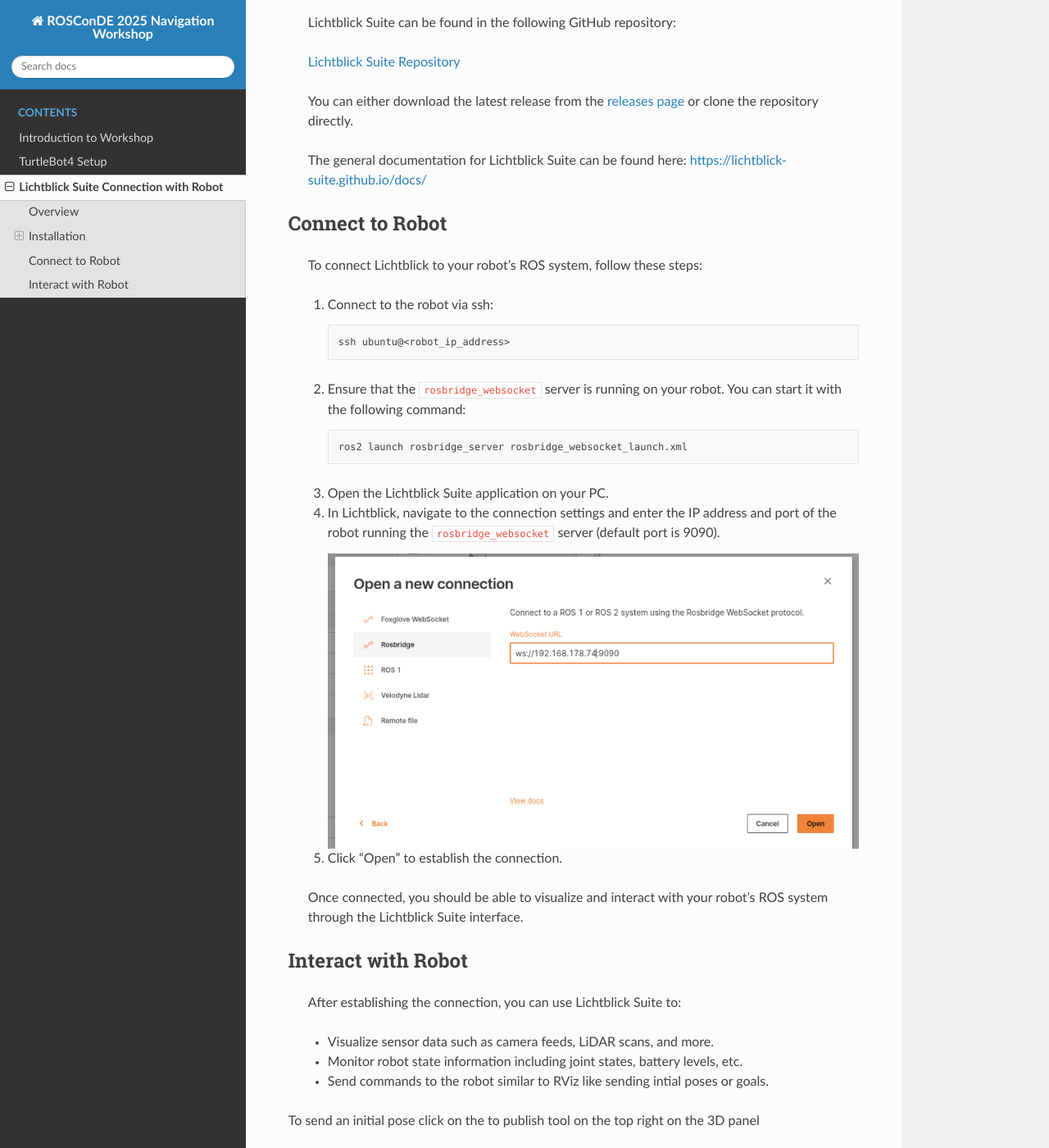
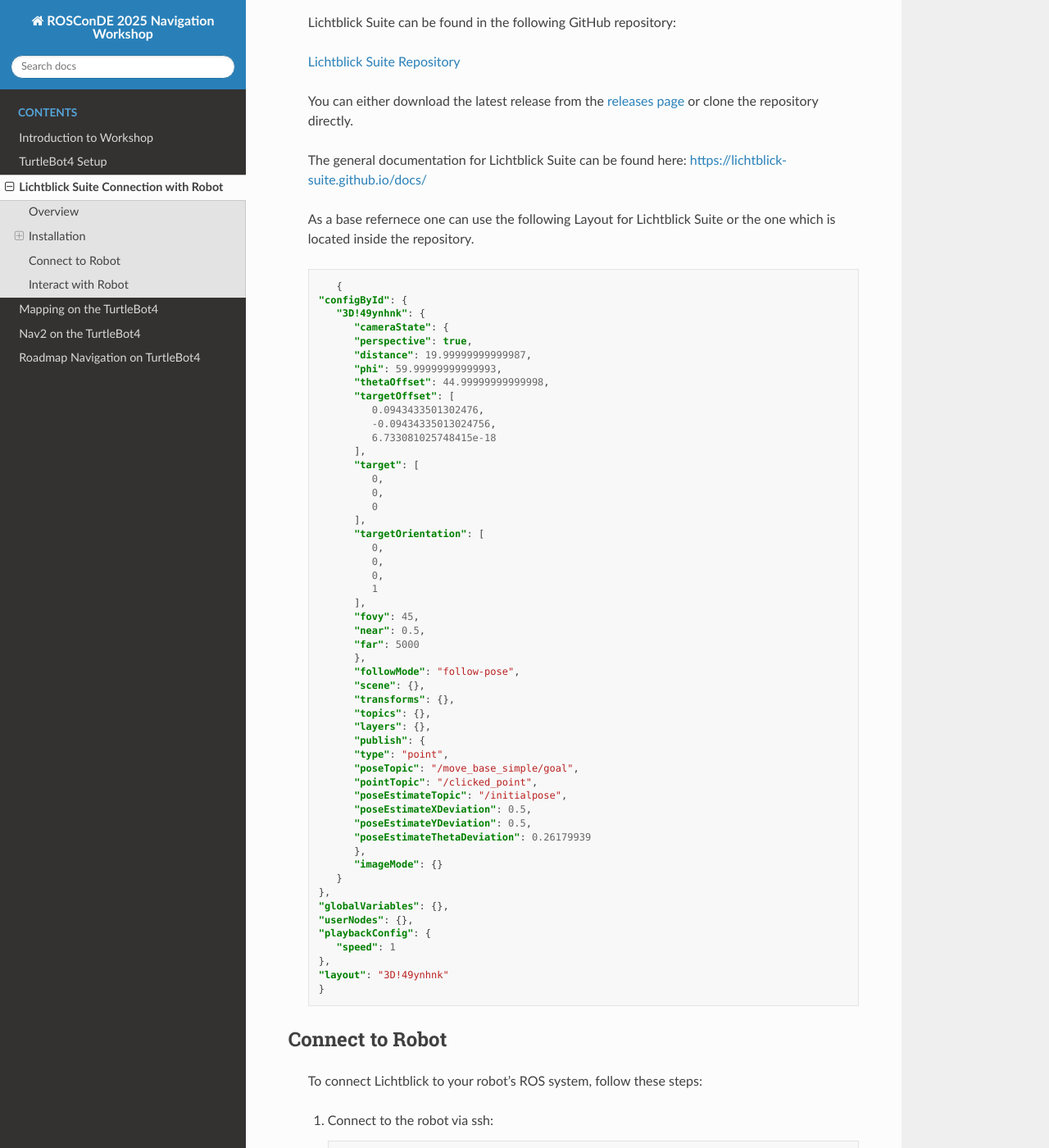
Before and after one commit to pschnattinger/roscon_de_2025_navigation_workshop, a Sphinx documentation site: the page built from docs/lichtblick/lichtblick.rst, in a window 1280 px wide and 1400 px high, scrolled down 788 px. Shown: the whole window at 82% size. Built offline with Sphinx 7.4.7 and the Read the Docs theme 3.1.0, drawn with Linux system fonts in a browser that asks for light colours.

Commit message:
docs: add more documentation

```diff
--- a/docs/index.rst
+++ b/docs/index.rst
@@ -19,3 +19,6 @@
    introduction/introduction
    turtlebot4/turtlebot4
    lichtblick/lichtblick
+   mapping/mapping
+   navigation/navigation
+   roadmap/roadmap
--- a/docs/introduction/introduction.rst
+++ b/docs/introduction/introduction.rst
@@ -13,3 +13,7 @@
 At NODE Robotics we were facing challenges especially with CycloneDDS and real hardware communication.
 
 Therefore Lichtblick Suitee provides a suitable alternative for monitoring and evaluating live robot data.
+
+The turtlebot4s are running ROS2 Jazzy with CycloneDDS as middleware.
+
+The workshop uses latest Nav2 features available in ROS2 Kilted. Therefore we will connect the base system with navigation running in docker containers.
--- a/docs/lichtblick/lichtblick.rst
+++ b/docs/lichtblick/lichtblick.rst
@@ -35,6 +35,63 @@
    You can either download the latest release from the `releases page <https://github.com/Lichtblick-Suite/lichtblick/releases>`_ or clone the repository directly.
 
    The general documentation for Lichtblick Suite can be found here: https://lichtblick-suite.github.io/docs/
+
+   As a base refernece one can use the following Layout for Lichtblick Suite or the one which is located inside the repository.
+
+   .. code-block:: json
+
+         {
+      "configById": {
+         "3D!49ynhnk": {
+            "cameraState": {
+            "perspective": true,
+            "distance": 19.99999999999987,
+            "phi": 59.99999999999993,
+            "thetaOffset": 44.99999999999998,
+            "targetOffset": [
+               0.0943433501302476,
+               -0.09434335013024756,
+               6.733081025748415e-18
+            ],
+            "target": [
+               0,
+               0,
+               0
+            ],
+            "targetOrientation": [
+               0,
+               0,
+               0,
+               1
+            ],
+            "fovy": 45,
+            "near": 0.5,
+            "far": 5000
+            },
+            "followMode": "follow-pose",
+            "scene": {},
+            "transforms": {},
+            "topics": {},
+            "layers": {},
+            "publish": {
+            "type": "point",
+            "poseTopic": "/move_base_simple/goal",
+            "pointTopic": "/clicked_point",
+            "poseEstimateTopic": "/initialpose",
+            "poseEstimateXDeviation": 0.5,
+            "poseEstimateYDeviation": 0.5,
+            "poseEstimateThetaDeviation": 0.26179939
+            },
+            "imageMode": {}
+         }
+      },
+      "globalVariables": {},
+      "userNodes": {},
+      "playbackConfig": {
+         "speed": 1
+      },
+      "layout": "3D!49ynhnk"
+      }
 
 Connect to Robot
 ================
--- /dev/null
+++ b/docs/mapping/mapping.rst
@@ -0,0 +1,47 @@
+==========================
+Mapping on the TurtleBot4
+==========================
+
+In this section, we will cover the steps required to perform mapping using the TurtleBot4 robot platform.
+
+The goal is to generate a 2D occupancy grid map of the environment using the robot's onboard rplidar.
+
+For that we want to run mapping in combination with lichtblick for visualization and a joystick or the keyboard teleoperation for controlling the robot.
+
+First make sure you can see ros topics from the robot on your PC.
+Please refer to the :doc:`TurtleBot4 Setup </turtlebot4/turtlebot4>` section for details on how to connect to the robot and set the correct ROS_DOMAIN_ID
+
+Launch Mapping on the Robot
+===========================
+
+Go to the robot via ssh like shown in the :doc:`TurtleBot4 Setup </turtlebot4/turtlebot4>` section.
+
+Best way to keep the slam running by using tmux or screen.
+
+.. code-block:: bash
+
+    ssh ubuntu@<robot_ip_address>
+    tmux new
+    ros2 launch turtlebot4_navigation slam.launch.py
+
+On your devcontainer / PC start teleop keyboad to control the robot.
+
+.. code-block:: bash
+
+    ros2 run teleop_twist_keyboard teleop_twist_keyboard --ros-args -p stamped:=true
+
+Important here is to actually run it with stamped:=true because with latest changes in ROS2 the hardware topics expect a `geometry_msgs/TwistStamped` message.
+
+Now move the robot around to map the environment.
+
+.. image:: ../assets/mapping/initial_map.gif
+   :alt: Mapping with TurtleBot4
+   :width: 800px
+
+To save the map one can use the map_saver node from map_server package.
+
+.. code-block:: bash
+
+    ros2 run nav2_map_server map_saver_cli -f "map_name" --ros-args -p map_subscribe_transient_local:=true
+
+This will save two files `map_name.yaml` and `map_name.pgm` in the current directory.
--- /dev/null
+++ b/docs/navigation/navigation.rst
@@ -0,0 +1,3 @@
+=======================
+Nav2 on the TurtleBot4
+=======================
--- /dev/null
+++ b/docs/roadmap/roadmap.rst
@@ -0,0 +1,3 @@
+================================
+Roadmap Navigation on TurtleBot4
+================================
```
Also changed, not shown: RosconDe2025.json (added, +52 -0 lines), docs/turtlebot4/turtlebot4.rst (+15 -22 lines), 1 other file.
